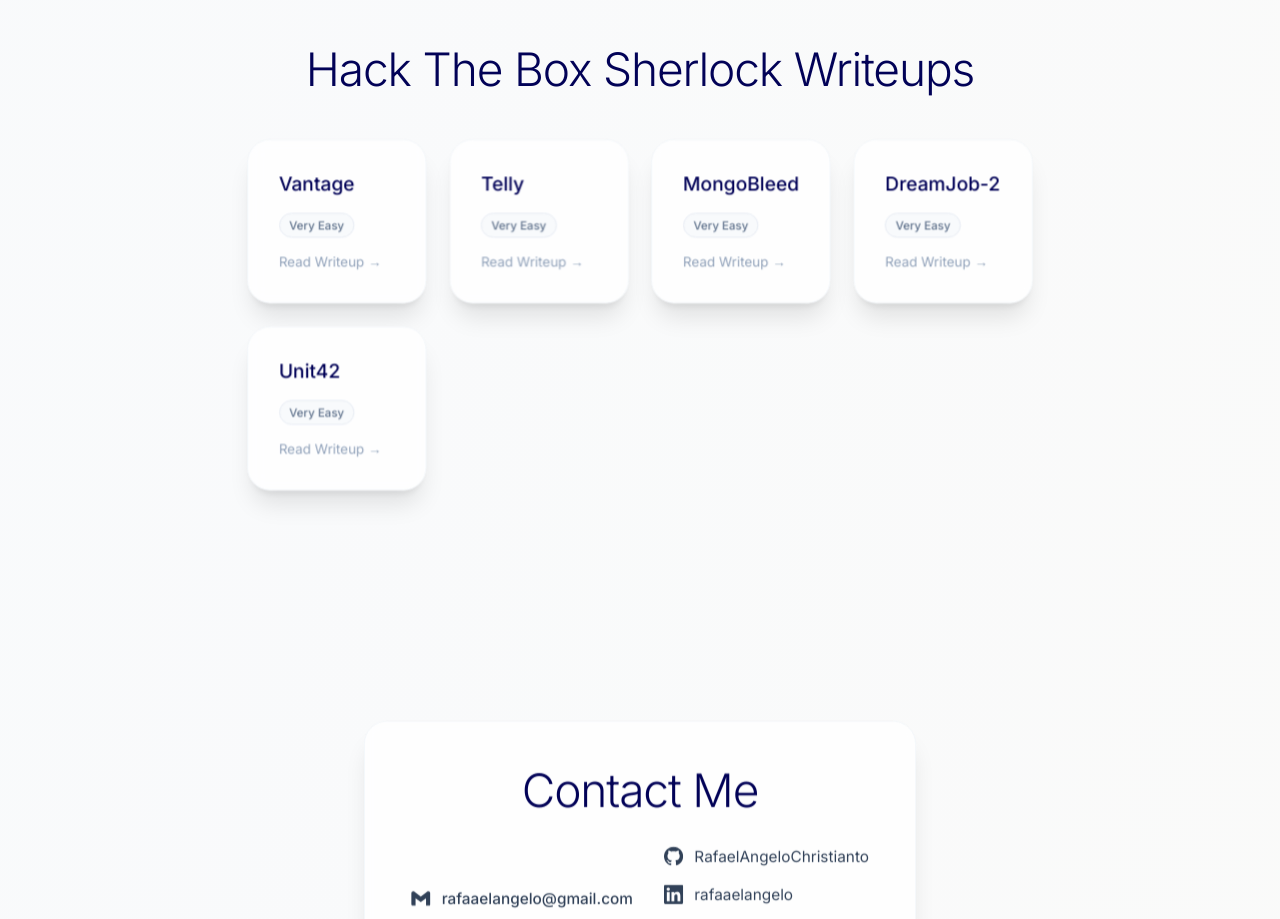
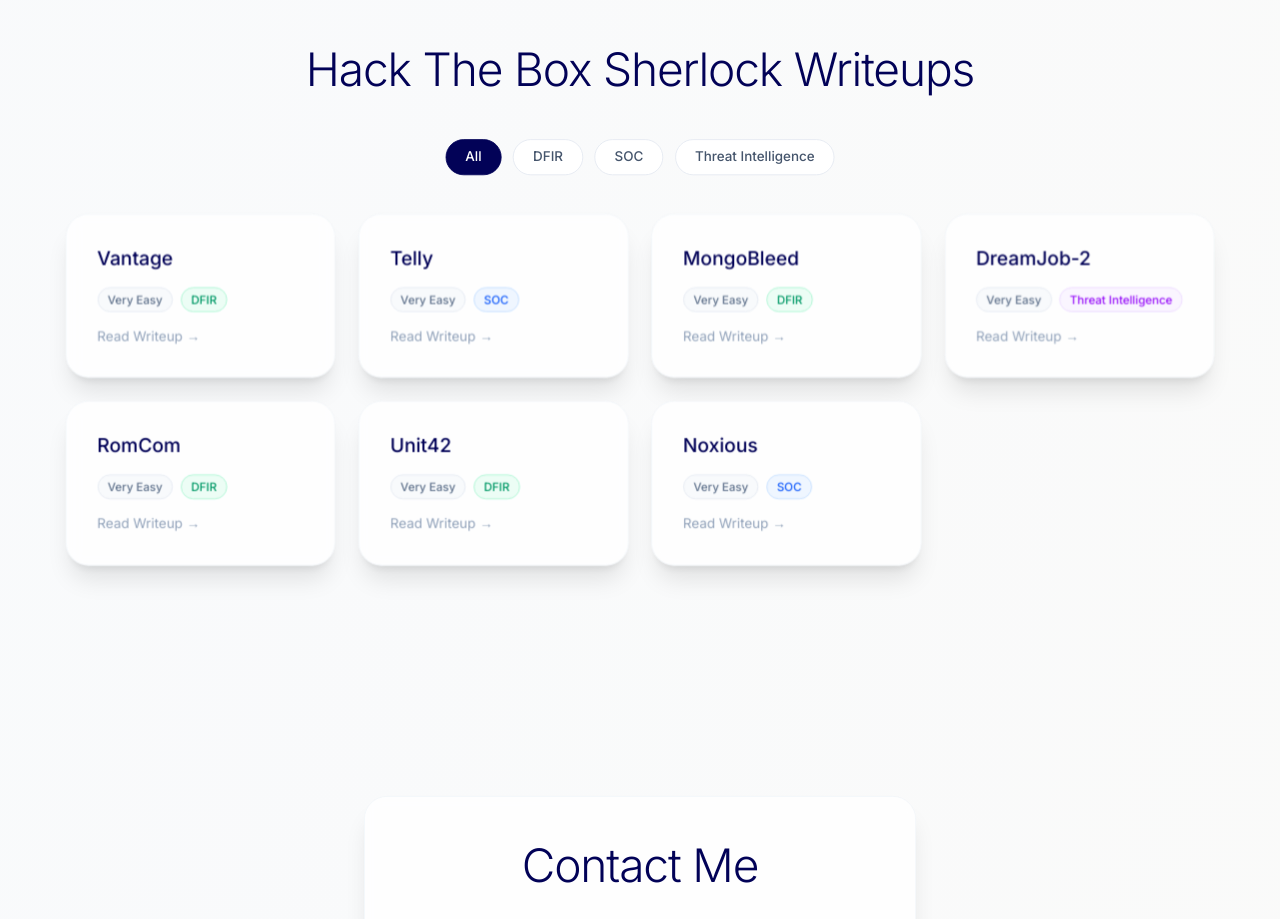
Before and after one commit to RafaelAngeloChristianto/portfolio-website, a React (Vite) app: page / in a window 1280 px wide. Shown: the part 4560-5479 px from the top of the page. Built offline with nearby package versions, Linux system fonts and the light colour scheme; a web font is replaced by a local one.

Commit message:
category htb wirteup and noxious

```diff
--- a/src/screens/HomeScreen.tsx
+++ b/src/screens/HomeScreen.tsx
@@ -20,6 +20,7 @@
 
 export const HomeScreen: React.FC = () => {
   const [imgLoaded, setImgLoaded] = React.useState(false);
+  const [sherlockFilter, setSherlockFilter] = React.useState("All");
 
   return (
     <div className="flex flex-col min-h-screen bg-gradient-to-br from-slate-50 via-gray-50 to-stone-50 scroll-smooth">
@@ -557,34 +558,74 @@
           Hack The Box Sherlock Writeups
         </motion.h2>
 
+        {/* Category Filter */}
+        <div className="flex flex-wrap justify-center gap-3 mb-10">
+          {["All", "DFIR", "SOC", "Threat Intelligence"].map((cat) => (
+            <button
+              key={cat}
+              onClick={() => setSherlockFilter(cat)}
+              className={`px-5 py-2 rounded-full text-sm font-Inter font-medium border transition-all duration-300 cursor-pointer ${
+                sherlockFilter === cat
+                  ? cat === "SOC"
+                    ? "bg-blue-600 text-white border-blue-600"
+                    : cat === "Threat Intelligence"
+                    ? "bg-purple-600 text-white border-purple-600"
+                    : cat === "DFIR"
+                    ? "bg-emerald-600 text-white border-emerald-600"
+                    : "bg-brand text-white border-brand"
+                  : "bg-white text-slate-600 border-slate-200 hover:border-slate-300 hover:bg-slate-50"
+              }`}
+            >
+              {cat}
+            </button>
+          ))}
+        </div>
+
         <div className="grid grid-cols-1 md:grid-cols-2 lg:grid-cols-4 gap-6">
           {[
             {
               title: "Vantage",
               difficulty: "Very Easy",
+              category: "DFIR",
               url: "/projects/Vantage HTB Sherlock Writeup _ Rafael Angelo Christianto.pdf",
             },
             {
               title: "Telly",
               difficulty: "Very Easy",
+              category: "SOC",
               url: "/projects/Telly HTB Sherlock Writeup _ Rafael Angelo Christianto.pdf",
             },
             {
               title: "MongoBleed",
               difficulty: "Very Easy",
+              category: "DFIR",
               url: "/projects/MongoBleed HTB Sherlock Writeup _ Rafael Angelo Christianto.pdf",
             },
             {
               title: "DreamJob-2",
               difficulty: "Very Easy",
+              category: "Threat Intelligence",
               url: "/projects/RomCom HTB Sherlock Writeup _ Rafael Angelo Christianto.pdf",
             },
             {
-              title:"Unit42",
-              difficulty:"Very Easy",
-              url:"/projects/Unit42 HTB Sherlock Writeup _ Rafael Angelo Christianto.pdf",
+              title: "RomCom",
+              difficulty: "Very Easy",
+              category:"DFIR",
+              url:"/projects/RomCom HTB Sherlock Writeup _ Rafael Angelo Christianto.pdf",
             },
-          ].map((sherlock, i) => (
+            {
+              title: "Unit42",
+              difficulty: "Very Easy",
+              category: "DFIR",
+              url: "/projects/Unit42 HTB Sherlock Writeup _ Rafael Angelo Christianto.pdf",
+            },
+            {
+              title: "Noxious",
+              difficulty: "Very Easy",
+              category: "SOC",
+              url: "/projects/Noxious HTB Sherlock Writeup _ Rafael Angelo Christianto.pdf",
+            }
+          ].filter((s) => sherlockFilter === "All" || s.category === sherlockFilter).map((sherlock, i) => (
             <motion.a
               key={i}
               href={sherlock.url}
@@ -600,9 +641,20 @@
               <h3 className="font-Inter font-medium text-brand text-xl group-hover:text-brand-light transition-colors duration-300">
                 {sherlock.title}
               </h3>
-              <span className="text-xs font-Inter font-medium px-2.5 py-1 rounded-full border text-slate-500 border-slate-200 bg-slate-50 w-fit">
-                {sherlock.difficulty}
-              </span>
+              <div className="flex flex-wrap gap-2">
+                <span className="text-xs font-Inter font-medium px-2.5 py-1 rounded-full border text-slate-500 border-slate-200 bg-slate-50">
+                  {sherlock.difficulty}
+                </span>
+                <span className={`text-xs font-Inter font-medium px-2.5 py-1 rounded-full border w-fit ${
+                  sherlock.category === "SOC"
+                    ? "text-blue-600 border-blue-200 bg-blue-50"
+                    : sherlock.category === "Threat Intelligence"
+                    ? "text-purple-600 border-purple-200 bg-purple-50"
+                    : "text-emerald-600 border-emerald-200 bg-emerald-50"
+                }`}>
+                  {sherlock.category}
+                </span>
+              </div>
               <span className="mt-auto text-sm font-Inter text-slate-400 group-hover:text-slate-600 transition-colors duration-300">
                 Read Writeup →
               </span>
```
Also changed, not shown: 1 other file (tests, documents, lock files or other folders).
